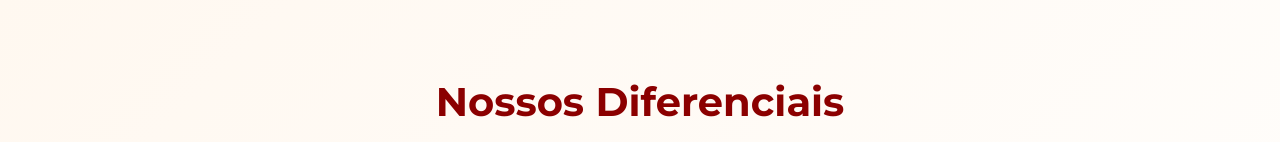
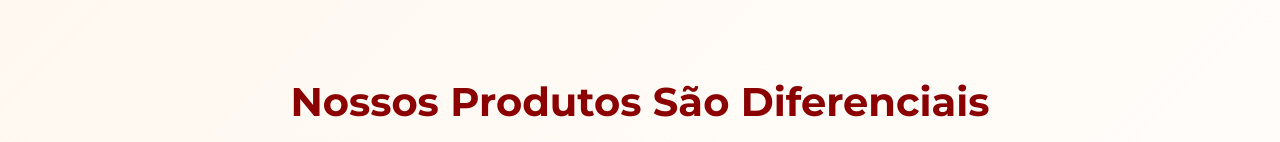
Before and after one commit to WillianSimon/Mercado-Emp-rio-Soberano, a plain HTML site: page index.html in a window 1280 px wide. Shown: the part 810-952 px from the top of the page. Drawn offline with Linux system fonts and the light colour scheme.

Commit message:
Mudança no Título

```diff
--- a/index.html
+++ b/index.html
@@ -35,7 +35,7 @@
 
   <!-- Produtos -->
   <section id="produtos" style="background:linear-gradient(135deg,#fff8f0,#fff);">
-    <h2>Nossos Diferenciais</h2>
+    <h2>Nossos Produtos São Diferenciais</h2>
     <div class="cards">
       <article class="card">
         <img src="foto 2.png" alt="Açougue">
```
